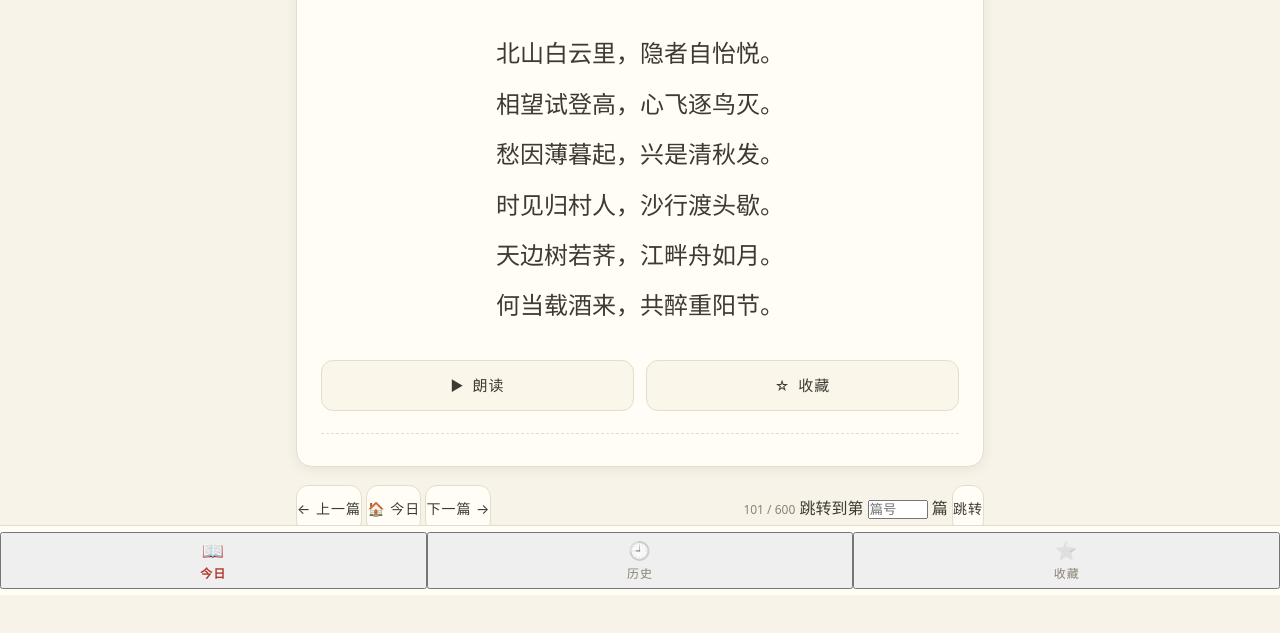
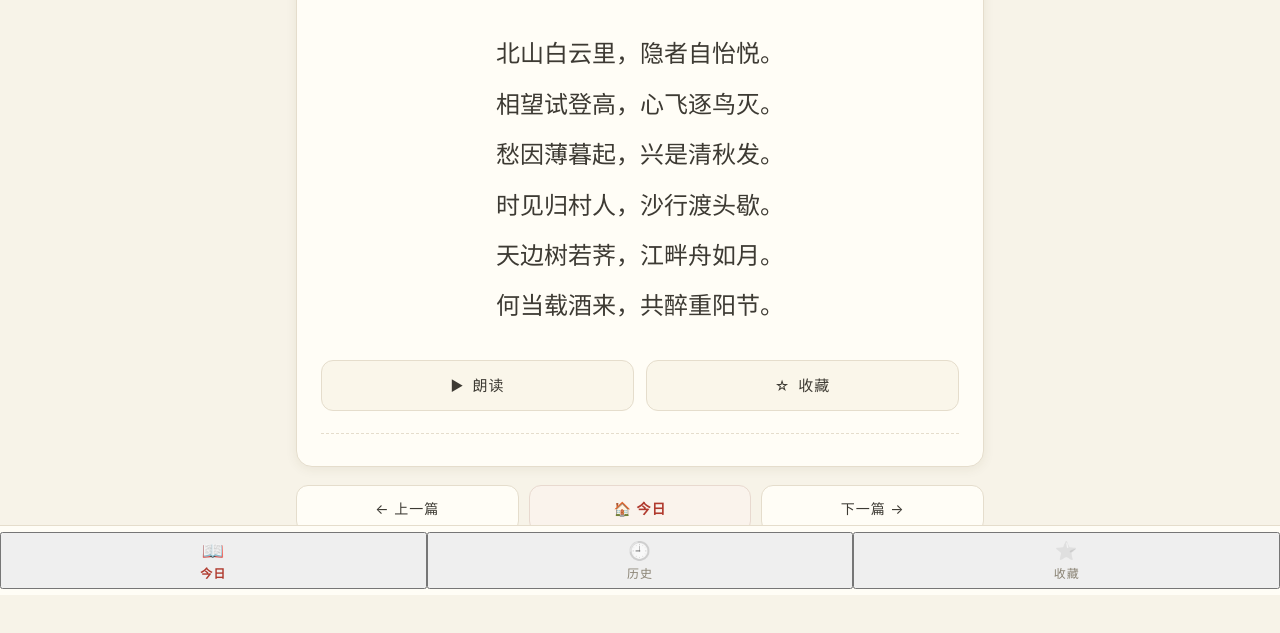
Before and after one commit to abs370/daily-poem, a plain HTML site: page index.html in a window 1280 px wide. Shown: the part 205-838 px from the top of the page. Drawn offline with Linux system fonts and the light colour scheme.

Commit message:
add jump-to & today button

```diff
--- a/css/style.css
+++ b/css/style.css
@@ -234,13 +234,19 @@ body {
   margin-right: 6px;
 }
 
-/* ===== 上一篇 / 下一篇 ===== */
+/* ===== 上一篇 / 今日 / 下一篇 + 跳转 ===== */
 .poem-nav {
   display: flex;
+  flex-direction: column;
+  gap: 10px;
+  margin-top: 18px;
+  scroll-margin-bottom: 110px; /* 滚动定位时避开底部导航 */
+}
+
+.poem-nav-row {
+  display: flex;
   align-items: center;
-  justify-content: space-between;
-  gap: 12px;
-  margin-top: 18px;
+  gap: 10px;
 }
 
 .btn-nav {
@@ -251,12 +257,69 @@ body {
   background: var(--card);
   font-size: 14px;
   letter-spacing: 1px;
+  white-space: nowrap;
+}
+
+.btn-today {
+  color: var(--accent);
+  border-color: var(--accent-soft);
+  background: #faf3ec;
+  font-weight: 600;
 }
 
 .nav-counter {
   font-size: 12px;
   color: var(--ink-soft);
   white-space: nowrap;
+  flex-shrink: 0;
+}
+
+.jump-label {
+  font-size: 13px;
+  color: var(--ink-soft);
+  white-space: nowrap;
+}
+
+.jump-input {
+  width: 74px;
+  padding: 9px 8px;
+  border: 1px solid var(--line);
+  border-radius: 10px;
+  background: var(--card);
+  color: var(--ink);
+  font: inherit;
+  font-size: 15px;
+  text-align: center;
+  -moz-appearance: textfield;
+  appearance: textfield;
+}
+
+.jump-input::-webkit-outer-spin-button,
+.jump-input::-webkit-inner-spin-button {
+  -webkit-appearance: none;
+  margin: 0;
+}
+
+.jump-input:focus {
+  outline: 2px solid var(--accent-soft);
+  border-color: var(--accent);
+}
+
+.btn-jump {
+  flex: 0 0 auto;
+  padding: 11px 18px;
+  color: var(--accent);
+  border-color: var(--accent-soft);
+  background: #faf3ec;
+  font-weight: 600;
+}
+
+/* 深色模式适配 */
+@media (prefers-color-scheme: dark) {
+  .btn-today,
+  .btn-jump {
+    background: #3a2f28;
+  }
 }
 
 /* ===== 历史 / 收藏列表 ===== */
```
